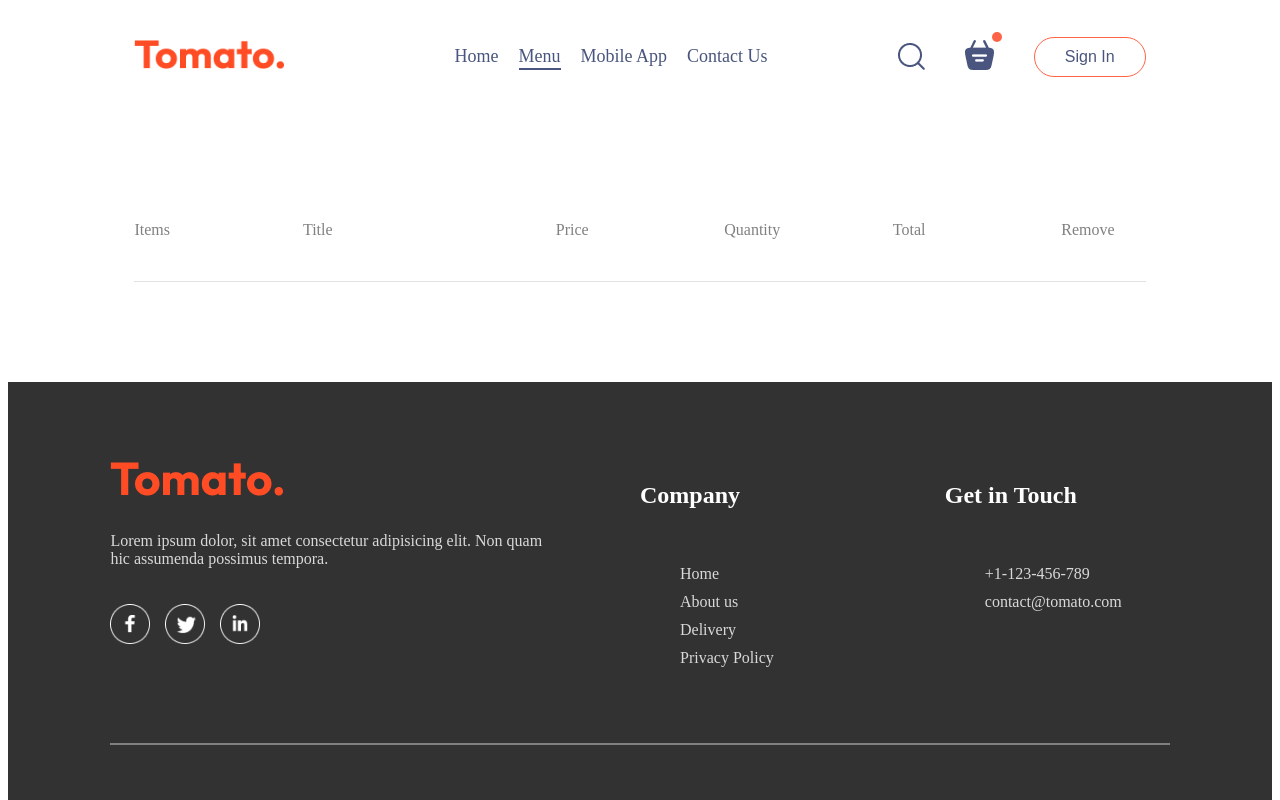
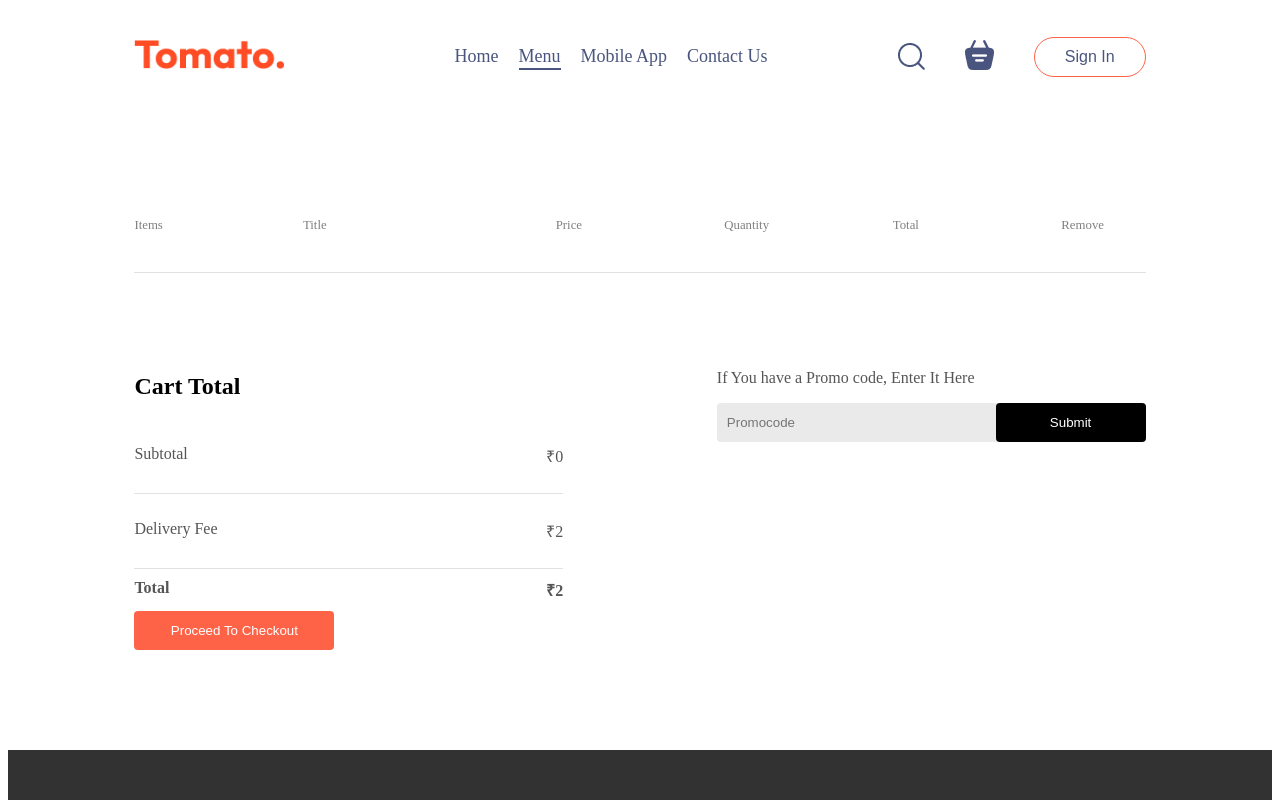
Before and after one commit to prabhatshahi/food, a React (Vite) app in the folder frontend/: page /cart in a window 1280 px wide. Shown: the top 800 px of the page. Built offline with nearby package versions, Linux system fonts and the light colour scheme.

Commit message:
cart fun

```diff
--- a/frontend/src/components/NavBar/Navbar.jsx
+++ b/frontend/src/components/NavBar/Navbar.jsx
@@ -1,10 +1,13 @@
-import React, { useState } from "react";
+import React, { useContext, useState } from "react";
 import "./Navbar.css";
 import { assets } from "./../../assets/assets";
 import { Link } from "react-router-dom";
+import { StoreContext } from "../../context/StoreContext";
 
 const Navbar = ({ setShowLogin }) => {
   const [menu, setMenu] = useState("menu");
+
+  const { getTotalCartAmount } = useContext(StoreContext);
 
   return (
     <div className="navbar">
@@ -55,7 +58,7 @@
           <Link to="/cart">
             <img src={assets.basket_icon} alt="" />
           </Link>
-          <div className="dot"></div>
+          <div className={getTotalCartAmount() === 0 ? "" : "dot"}></div>
         </div>
         <button onClick={() => setShowLogin(true)}>Sign In</button>
       </div>
--- a/frontend/src/context/StoreContext.jsx
+++ b/frontend/src/context/StoreContext.jsx
@@ -22,9 +22,17 @@
     setCartItem((prev) => ({ ...prev, [itemId]: prev[itemId] - 1 }));
   };
 
-  useEffect(() => {
-    console.log(cartItem);
-  }, [cartItem]);
+  const getTotalCartAmount = () => {
+    let totalAmount = 0;
+    for (const item in cartItem) {
+      // Changed constItem to const item
+      if (cartItem[item] > 0) {
+        let itemInfo = food_list.find((product) => product._id === item);
+        totalAmount += itemInfo.price * cartItem[item];
+      }
+    }
+    return totalAmount;
+  };
 
   const contextValue = {
     // Add your context values here
@@ -33,6 +41,7 @@
     setCartItem,
     addToCart,
     removeFromCart,
+    getTotalCartAmount, // Added getTotalCartAmount to context value
   };
 
   return (
--- a/frontend/src/pages/Cart/Cart.css
+++ b/frontend/src/pages/Cart/Cart.css
@@ -7,14 +7,18 @@
   grid-template-columns: 1fr 1.5fr 1fr 1fr 1fr 0.5fr;
   align-items: center;
   color: gray;
-  font-size: max(1vw, 12x);
+  font-size: max(1vw, 12px);
 }
 .cart-items-item {
+  display: grid;
+  grid-template-columns: 1fr 1.5fr 1fr 1fr 1fr 0.5fr;
+  align-items: center;
   margin: 10px 0px;
   color: black;
 }
 .cart-items-item img {
   width: 50px;
+  margin-right: 10px;
 }
 .cart hr {
   height: 1px;
@@ -25,3 +29,75 @@
 .cart-items-item .cross {
   cursor: pointer;
 }
+.cart-bottom {
+  margin-top: 80px;
+  display: flex;
+  justify-content: space-between;
+  gap: max(12vw, 20px);
+}
+
+.cart-total {
+  flex: 1;
+  display: flex;
+  flex-direction: column;
+  gap: 10px;
+}
+
+.cart-total-details {
+  display: flex;
+  justify-content: space-between;
+  color: #555;
+}
+
+.cart-total hr {
+  margin: 10px 0;
+}
+
+.cart-total button {
+  border: none;
+  color: white;
+  background-color: tomato;
+  width: max(15vw, 200px);
+  padding: 12px 0;
+  border-radius: 4px;
+  cursor: pointer;
+}
+
+.cart-promocode {
+  flex: 1;
+}
+
+.cart-promocode p {
+  color: #555;
+}
+.cart-promocode-input {
+  margin-top: 10px;
+  display: flex;
+  justify-content: space-between;
+  align-items: center;
+  background-color: #eaeaea;
+  border-radius: 4px;
+}
+.cart-promocode-input input {
+  background: transparent;
+  border: none;
+  outline: none;
+  padding-left: 10px;
+}
+.cart-promocode-input button {
+  width: max(10vw, 150px);
+  padding: 12px 5px;
+  background-color: black;
+  border: none;
+  color: white;
+  border-radius: 4px;
+}
+
+@media (max-width: 750px) {
+  .cart-bottom {
+    flex-direction: column-reverse;
+  }
+  .cart-promocode {
+    justify-content: start;
+  }
+}
--- a/frontend/src/pages/Cart/Cart.jsx
+++ b/frontend/src/pages/Cart/Cart.jsx
@@ -3,7 +3,8 @@
 import { StoreContext } from "../../context/StoreContext";
 
 const Cart = () => {
-  const { cartItem, food_list, removeFromCart } = useContext(StoreContext);
+  const { cartItem, food_list, removeFromCart, getTotalCartAmount } =
+    useContext(StoreContext);
 
   return (
     <div className="cart">
@@ -21,14 +22,13 @@
         {food_list.map((item, index) => {
           if (cartItem[item._id] > 0) {
             return (
-              <div>
-                {" "}
-                <div key={index} className="cart-item-title cart-items-item">
+              <div key={index}>
+                <div className="cart-item-title cart-items-item">
                   <img src={item.image} alt="" />
                   <p>{item.name}</p>
-                  <p>{item.price}</p>
+                  <p>₹{item.price}</p>
                   <p>{cartItem[item._id]}</p>
-                  <p>{item.price * cartItem[item._id]}</p>
+                  <p>₹{item.price * cartItem[item._id]}</p>
                   <p onClick={() => removeFromCart(item._id)} className="cross">
                     x
                   </p>
@@ -37,7 +37,39 @@
               </div>
             );
           }
+          return null; // Added return null for items not meeting the condition
         })}
+      </div>
+      <div className="cart-bottom">
+        <div className="cart-total">
+          <h2>Cart Total</h2>
+          <div>
+            <div className="cart-total-details">
+              <p>Subtotal</p>
+              <p>₹{getTotalCartAmount()}</p>
+            </div>
+            <hr />
+            <div className="cart-total-details">
+              <p>Delivery Fee</p>
+              <p>₹{2}</p>
+            </div>
+            <hr />
+            <div className="cart-total-details">
+              <b>Total</b>
+              <b>₹{getTotalCartAmount() + 2}</b>
+            </div>
+          </div>
+          <button>Proceed To Checkout</button>
+        </div>
+        <div className="cart-promocode">
+          <div>
+            <p>If You have a Promo code, Enter It Here</p>
+            <div className="cart-promocode-input">
+              <input type="text" placeholder="Promocode" />
+              <button>Submit</button>
+            </div>
+          </div>
+        </div>
       </div>
     </div>
   );
```
